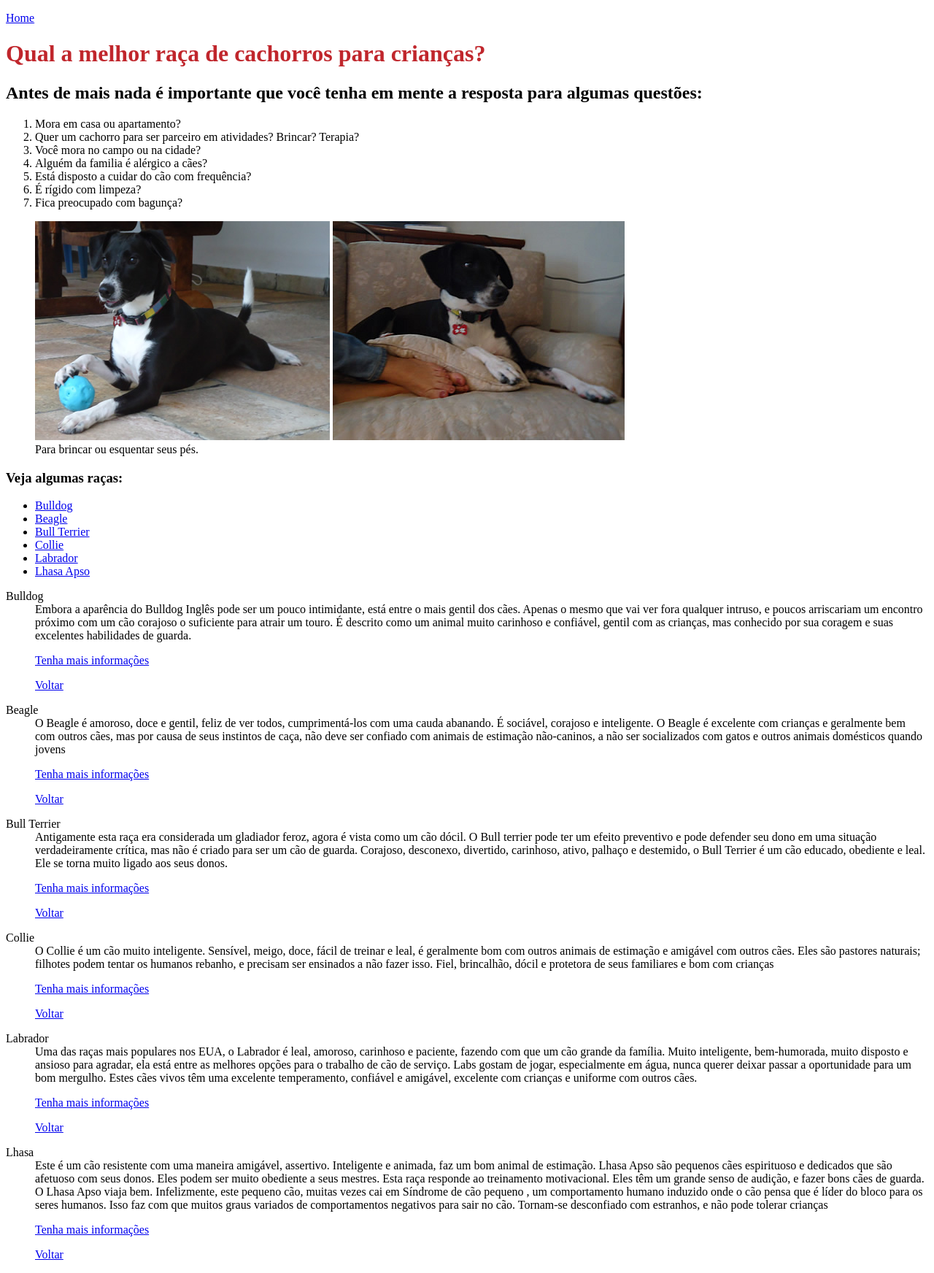
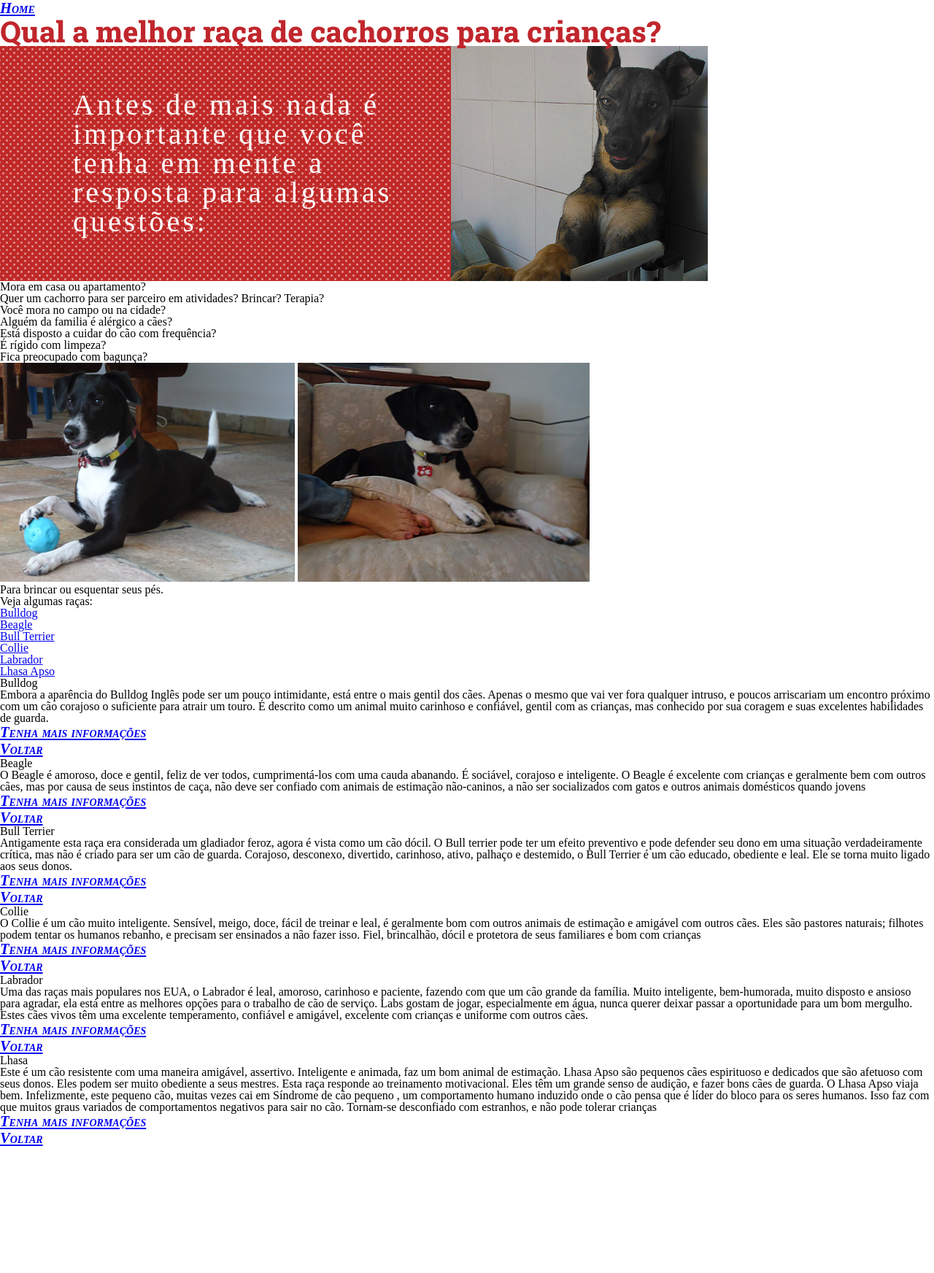
Before and after one commit to davidtahim/turma855novo, a PHP site: page /curiosidades.html in a window 1280 px wide. Shown: the whole page at 73% size. After the commit the page ends 1570 px from the top, so only its background shows below. Run offline with PHP 8.4, Linux system fonts and the light colour scheme.

Commit message:
trabalhando css geral e da página de curiosidades

```diff
--- a/css/principal.css
+++ b/css/principal.css
@@ -1,3 +1,107 @@
+/* http://meyerweb.com/eric/tools/css/reset/
+   v2.0 | 20110126
+   License: none (public domain)
+   Reset dos estilos da página
+*/
+
+html, body, div, span, applet, object, iframe,
+h1, h2, h3, h4, h5, h6, p, blockquote, pre,
+a, abbr, acronym, address, big, cite, code,
+del, dfn, em, img, ins, kbd, q, s, samp,
+small, strike, strong, sub, sup, tt, var,
+b, u, i, center,
+dl, dt, dd, ol, ul, li,
+fieldset, form, label, legend,
+table, caption, tbody, tfoot, thead, tr, th, td,
+article, aside, canvas, details, embed,
+figure, figcaption, footer, header, hgroup,
+menu, nav, output, ruby, section, summary,
+time, mark, audio, video {
+	margin: 0;
+	padding: 0;
+	border: 0;
+	font-size: 100%;
+	font: inherit;
+	vertical-align: baseline;
+}
+/* HTML5 display-role reset for older browsers */
+article, aside, details, figcaption, figure,
+footer, header, hgroup, menu, nav, section {
+	display: block;
+}
+body {
+	line-height: 1;
+}
+ol, ul {
+	list-style: none;
+}
+blockquote, q {
+	quotes: none;
+}
+blockquote:before, blockquote:after,
+q:before, q:after {
+	content: '';
+	content: none;
+}
+table {
+	border-collapse: collapse;
+	border-spacing: 0;
+}
+
+/*
+Estilos comum a todas as páginas
+*/
+@font-face{
+    font-family: Roboto Regular;
+    src: url(/fontes/RobotoSlab-Regular.ttf);
+
+    font-family: Roboto Extrabold;
+    src: url(/fontes/RobotoSlab-ExtraBold.ttf);
+
+}
+
+body {
+    font-family: Roboto Regular;
+}
+
 h1 {
+    font-family: Roboto Extrabold;
     color:#c0262c;
+    font-size:2.5em;
 }
+
+h2 {
+    font-size: 1.75em;
+}
+
+p {
+    line-height: 1.3em;
+    font-size: 1.1em;
+    text-align: justify;
+}
+p::first-line {
+    font-size: 1.17em;
+    font-variant: small-caps;
+    font-weight: bolder;
+    font-style: italic;
+}
+
+hr {
+    border-color: #c0262c;
+}
+
+/*
+Trabalhando com a página curiosidades
+*/
+
+#curiosidades h2{
+    background-color: #c0262c;
+    background-image: url(/imagens/importante-saber.jpg), url(/imagens/back-bolinha.gif);
+    background-repeat: no-repeat, repeat;
+    background-position: center right, center center;
+    color: white;
+    font-size: 2.5em;
+    letter-spacing: 0.1em;
+    width: 470px;
+    padding: 61px 400px 61px 100px;
+}
--- a/curiosidades.html
+++ b/curiosidades.html
@@ -13,7 +13,7 @@
 
 
 
-<body>
+<body id="curiosidades">
     <p><a href="index.html" target="_self">Home</a></p>
 
 
```
Also changed, not shown: quem-somos.html (+9 -7 lines), fontes/RobotoSlab-ExtraBold.ttf (added), fontes/RobotoSlab-Regular.ttf (added).
